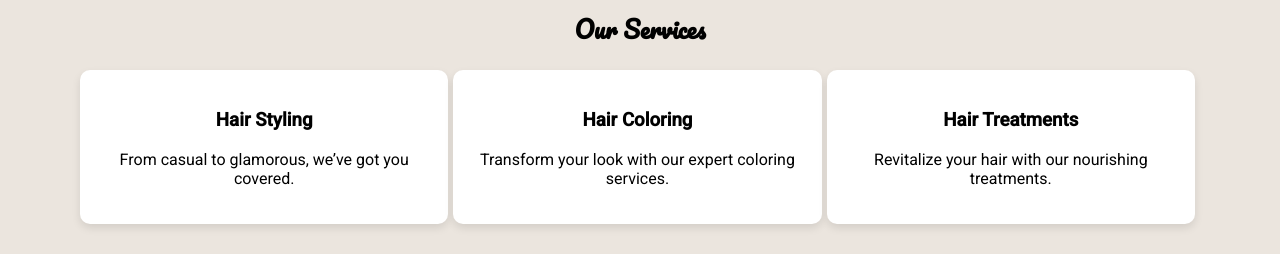
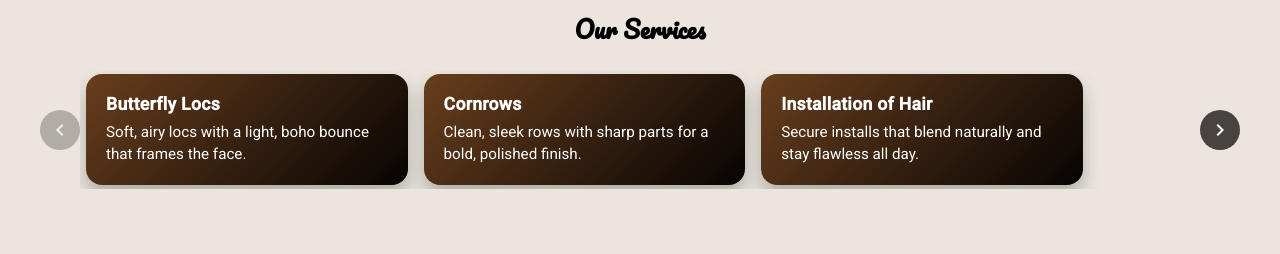
Before and after one commit to yalleyfred/hair-shop-client, an Angular app: page / in a window 1280 px wide. Shown: the part 641-895 px from the top of the page. Built offline with nearby package versions, Linux system fonts and the light colour scheme; no server answers.

Commit message:
feat: added services description and use a slider to display

```diff
--- a/src/app/components/hero/hero.component.css
+++ b/src/app/components/hero/hero.component.css
@@ -38,19 +38,40 @@ h1 {
   /*background-color: #f8f9fa;*/
 }
 
-.service-list {
-  display: flex;
-  justify-content: space-around;
+.services-slider {
   margin-top: 20px;
 }
 
-.service-item {
-  background-color: white;
+.service-card {
+  flex: 0 0 auto;
+  width: clamp(200px, 26vw, 320px);
   padding: 20px;
-  border-radius: 10px;
-  box-shadow: 0 4px 8px rgba(0, 0, 0, 0.1);
-  width: 30%;
-  margin-right: 5px;
+  border-radius: 16px;
+  overflow: hidden;
+  text-align: left;
+  background: linear-gradient(135deg, #683e1d, #070403);
+  color: #fff;
+  box-shadow: 0 10px 18px rgba(7, 4, 3, 0.25);
+  transition: transform 0.35s ease, box-shadow 0.35s ease;
+  scroll-snap-align: start;
+}
+
+.service-card h3 {
+  margin-top: 0;
+  margin-bottom: 8px;
+  font-size: 1.1rem;
+  letter-spacing: 0.3px;
+}
+
+.service-card p {
+  margin: 0;
+  font-size: 0.95rem;
+  line-height: 1.4;
+}
+
+.service-card:hover {
+  transform: translateY(-6px);
+  box-shadow: 0 14px 24px rgba(7, 4, 3, 0.35);
 }
 
 .book-section {
@@ -81,10 +102,65 @@ button {
   gap: 16px;
 }
 
+.services-track {
+  overflow-x: auto;
+  -ms-overflow-style: none;
+  scrollbar-width: none;
+  padding: 4px 6px;
+}
+
+.services-track::-webkit-scrollbar {
+  display: none;
+}
+
+.services-track.is-animating.is-next .service-card {
+  animation: serviceSlideNext 900ms cubic-bezier(0.22, 0.61, 0.36, 1);
+}
+
+.services-track.is-animating.is-prev .service-card {
+  animation: serviceSlidePrev 900ms cubic-bezier(0.22, 0.61, 0.36, 1);
+}
+
+.services-track.is-animating .service-card:nth-child(2) {
+  animation-delay: 80ms;
+}
+
+.services-track.is-animating .service-card:nth-child(3) {
+  animation-delay: 160ms;
+}
+
+.services-track.is-animating .service-card:nth-child(4) {
+  animation-delay: 240ms;
+}
+
+@keyframes serviceSlideNext {
+  from {
+    opacity: 0;
+    transform: translateX(40px) scale(0.98);
+  }
+  to {
+    opacity: 1;
+    transform: translateX(0) scale(1);
+  }
+}
+
+@keyframes serviceSlidePrev {
+  from {
+    opacity: 0;
+    transform: translateX(-40px) scale(0.98);
+  }
+  to {
+    opacity: 1;
+    transform: translateX(0) scale(1);
+  }
+}
+
 .card-item {
   flex: 0 0 auto;
-  width: 300px;
+  width: clamp(220px, 30vw, 320px);
   transition: transform 0.5s ease-in-out;
+  border-radius: 16px;
+  overflow: hidden;
 }
 
 .card-item:hover {
@@ -98,6 +174,12 @@ button {
   top: 50%;
   transform: translateY(-50%);
   z-index: 1;
+}
+
+.nav-button[disabled] {
+  opacity: 0.35;
+  filter: grayscale(0.4);
+  cursor: not-allowed;
 }
 
 
@@ -116,15 +198,12 @@ button {
 }
 
 @media (max-width: 480px) {
-  .service-list {
-    flex-direction: column;
-    justify-content: space-between;
-
+  .service-card {
+    width: clamp(180px, 80vw, 240px);
   }
 
-  .service-item {
-    width: 80%;
-    margin-bottom: 15px;
+  .card-item {
+    width: clamp(200px, 85vw, 260px);
   }
 
   .book-section {
@@ -141,6 +220,16 @@ button {
   }
 }
 
+@media (min-width: 1200px) {
+  .service-card {
+    width: clamp(240px, 22vw, 340px);
+  }
+
+  .card-item {
+    width: clamp(260px, 22vw, 360px);
+  }
+}
+
 @media (max-width: 768px) {
   .service-item {
     margin-right: 15px;
--- a/src/app/components/hero/hero.component.html
+++ b/src/app/components/hero/hero.component.html
@@ -14,20 +14,30 @@
       <!--    <a class="cta-button" routerLink="/home">Explore Now</a>-->
     </div>
     <section class="services-section">
+      @let serviceForwardDisabled = this.serviceIndex <= this.visibleServiceCount - 1;
+      @let serviceBackwardsDisabled = this.serviceIndex >= this.services.length - 1;
       <h2>Our Services</h2>
-      <div class="service-list">
-        <div class="service-item">
-          <h3>Hair Styling</h3>
-          <p>From casual to glamorous, we’ve got you covered.</p>
+      <div class="slider-container services-slider">
+        <button (click)="prevService()" [disabled]="serviceForwardDisabled"
+          class="nav-button prev"
+          mat-icon-button>
+          <mat-icon>chevron_left</mat-icon>
+        </button>
+        <div class="card-slider services-track"
+          [class.is-animating]="serviceAnimating"
+          [class.is-next]="serviceAnimationDirection === 'next'"
+          [class.is-prev]="serviceAnimationDirection === 'prev'">
+          @for (service of visibleServices; track service) {
+            <div class="service-card">
+              <h3>{{ service.name }}</h3>
+              <p>{{ service.description }}</p>
+            </div>
+          }
         </div>
-        <div class="service-item">
-          <h3>Hair Coloring</h3>
-          <p>Transform your look with our expert coloring services.</p>
-        </div>
-        <div class="service-item">
-          <h3>Hair Treatments</h3>
-          <p>Revitalize your hair with our nourishing treatments.</p>
-        </div>
+        <button (click)="nextService()" [disabled]="serviceBackwardsDisabled" class="nav-button next"
+          mat-icon-button>
+          <mat-icon>chevron_right</mat-icon>
+        </button>
       </div>
     </section>
     <h2>Styles samples</h2>
--- a/src/app/components/hero/hero.component.ts
+++ b/src/app/components/hero/hero.component.ts
@@ -1,4 +1,4 @@
-import {ChangeDetectionStrategy, Component, inject, Input} from '@angular/core';
+import {ChangeDetectionStrategy, ChangeDetectorRef, Component, HostListener, inject, Input, OnDestroy, OnInit} from '@angular/core';
 import {MatCard, MatCardActions, MatCardContent, MatCardImage} from '@angular/material/card';
 import {MatButton, MatIconButton} from '@angular/material/button';
 
@@ -20,7 +20,53 @@ import {DialogService} from '../../service/dialog/dialog.service';
   styleUrl: './hero.component.css',
   changeDetection: ChangeDetectionStrategy.OnPush
 })
-export class HeroComponent {
+export class HeroComponent implements OnInit, OnDestroy {
+  public services = [
+    {
+      name: 'Butterfly Locs',
+      description: 'Soft, airy locs with a light, boho bounce that frames the face.'
+    },
+    {
+      name: 'Cornrows',
+      description: 'Clean, sleek rows with sharp parts for a bold, polished finish.'
+    },
+    {
+      name: 'Installation of Hair',
+      description: 'Secure installs that blend naturally and stay flawless all day.'
+    },
+    {
+      name: 'Soft Locs',
+      description: 'Silky, flexible locs with a smooth sheen and natural movement.'
+    },
+    {
+      name: 'Wig Sewing',
+      description: 'Snug, comfortable sewing for a seamless, salon-ready look.'
+    },
+    {
+      name: 'Pony',
+      description: 'Chic pony styles with lift, volume, and a sleek finish.'
+    },
+    {
+      name: 'Twist',
+      description: 'Defined twists with clean lines and long-lasting shine.'
+    },
+    {
+      name: 'Faux Locs',
+      description: 'Textured, protective locs that deliver instant length and drama.'
+    },
+    {
+      name: 'Revamping',
+      description: 'Refresh and revive existing styles for a crisp, renewed look.'
+    },
+    {
+      name: 'Rasta',
+      description: 'Cultural-inspired locs with bold definition and deep texture.'
+    },
+    {
+      name: 'Styling',
+      description: 'Signature styling tailored to your face, vibe, and occasion.'
+    }
+  ];
   public products = [
     {
       name: 'Shampoo',
@@ -46,16 +92,43 @@ export class HeroComponent {
   ];
   currentIndex = 2;
   visibleProducts: any = []
+  serviceIndex = 2;
+  visibleServices: any = []
+  visibleServiceCount = 3;
+  serviceAnimating = false;
+  serviceAnimationDirection: 'next' | 'prev' | null = null;
+  private autoSlideTimerId?: number;
+  private autoSlideDirection: 1 | -1 = 1;
 
   @Input()
   public isAuthenticated: boolean = false;
 
   public sideDialogService = inject(DialogService);
+  private cdr = inject(ChangeDetectorRef);
 
   ngOnInit() {
     this.visibleProducts = this.products.slice(0, 3); // Show three cards at a time
+    this.visibleServiceCount = this.getVisibleServiceCount();
+    this.serviceIndex = Math.max(this.visibleServiceCount - 1, 0);
+    this.visibleServices = this.services.slice(0, this.visibleServiceCount);
     console.log('visProd', this.visibleProducts);
+    this.startAutoSlide();
 
+  }
+
+  ngOnDestroy() {
+    this.stopAutoSlide();
+  }
+
+  @HostListener('window:resize')
+  public onWindowResize() {
+    const nextCount = this.getVisibleServiceCount();
+    if (nextCount !== this.visibleServiceCount) {
+      this.visibleServiceCount = nextCount;
+      this.serviceIndex = Math.max(this.visibleServiceCount - 1, 0);
+      this.updateVisibleServices();
+      this.cdr.markForCheck();
+    }
   }
 
   public nextCard() {
@@ -77,6 +150,116 @@ export class HeroComponent {
       this.currentIndex - 2,
       this.currentIndex + 1
     );
+  }
+
+  public nextService() {
+    this.advanceServicePage(false, 'next');
+  }
+
+  public prevService() {
+    const prevIndex = this.serviceIndex - this.visibleServiceCount;
+    if (prevIndex >= this.visibleServiceCount - 1) {
+      this.serviceIndex = prevIndex;
+      this.updateVisibleServices();
+      this.triggerServiceAnimation('prev');
+      return;
+    }
+    this.serviceIndex = this.visibleServiceCount - 1;
+    this.updateVisibleServices();
+    this.triggerServiceAnimation('prev');
+  }
+
+  public updateVisibleServices() {
+    this.visibleServices = this.services.slice(
+      this.serviceIndex - (this.visibleServiceCount - 1),
+      this.serviceIndex + 1
+    );
+    this.cdr.markForCheck();
+  }
+
+  private advanceServicePage(wrap: boolean, direction: 'next' | 'prev') {
+    const nextIndex = this.serviceIndex + this.visibleServiceCount;
+    if (nextIndex < this.services.length) {
+      this.serviceIndex = nextIndex;
+      this.updateVisibleServices();
+      this.triggerServiceAnimation(direction);
+      return;
+    }
+    if (wrap) {
+      this.serviceIndex = Math.max(this.visibleServiceCount - 1, 0);
+    } else {
+      this.serviceIndex = this.services.length - 1;
+    }
+    this.updateVisibleServices();
+    this.triggerServiceAnimation(direction);
+  }
+
+  private triggerServiceAnimation(direction: 'next' | 'prev') {
+    this.serviceAnimating = false;
+    this.serviceAnimationDirection = direction;
+    this.cdr.markForCheck();
+    window.setTimeout(() => {
+      this.serviceAnimating = true;
+      this.cdr.markForCheck();
+      window.setTimeout(() => {
+        this.serviceAnimating = false;
+        this.serviceAnimationDirection = null;
+        this.cdr.markForCheck();
+      }, 900);
+    }, 0);
+  }
+
+  private getVisibleServiceCount(): number {
+    const width = window?.innerWidth ?? 1024;
+    const cardWidth = Math.min(320, Math.max(220, width * 0.28));
+    const cardGap = 16;
+    const gutters = 140;
+    const available = Math.max(width - gutters, cardWidth);
+    const count = Math.floor((available + cardGap) / (cardWidth + cardGap));
+    return Math.max(1, Math.min(count, this.services.length));
+  }
+
+  private startAutoSlide() {
+    this.stopAutoSlide();
+    this.autoSlideTimerId = window.setInterval(() => {
+      this.autoAdvanceService();
+    }, 7000);
+  }
+
+  private autoAdvanceService() {
+    const canAdvanceNext = this.serviceIndex + this.visibleServiceCount < this.services.length;
+    const canAdvancePrev = this.serviceIndex - this.visibleServiceCount >= this.visibleServiceCount - 1;
+
+    if (this.autoSlideDirection === 1 && canAdvanceNext) {
+      this.advanceServicePage(false, 'next');
+      return;
+    }
+
+    if (this.autoSlideDirection === -1 && canAdvancePrev) {
+      this.prevService();
+      return;
+    }
+
+    this.autoSlideDirection = this.autoSlideDirection === 1 ? -1 : 1;
+
+    if (this.autoSlideDirection === 1 && canAdvanceNext) {
+      this.advanceServicePage(false, 'next');
+      return;
+    }
+
+    if (this.autoSlideDirection === -1 && canAdvancePrev) {
+      this.prevService();
+      return;
+    }
+
+    this.advanceServicePage(true, 'next');
+  }
+
+  private stopAutoSlide() {
+    if (this.autoSlideTimerId) {
+      window.clearInterval(this.autoSlideTimerId);
+      this.autoSlideTimerId = undefined;
+    }
   }
 
   public async openBooking() {
--- a/src/app/constants/constant.ts
+++ b/src/app/constants/constant.ts
@@ -1 +1,2 @@
-export const endpoint = 'https://hair-shop-server.onrender.com';
+// https://hair-shop-server.onrender.com
+export const endpoint = 'http://localhost:2500';
--- a/src/styles.css
+++ b/src/styles.css
@@ -47,12 +47,12 @@ h2 {
 }
 
 button {
-  background-color: #683e1d !important;
+  background-color: #070403b6 !important;
   color: white !important;
 }
 
 .button:hover {
-  background-color: #683e1d;
+  background-color: #110101;
 }
 
 mat-card {
```
